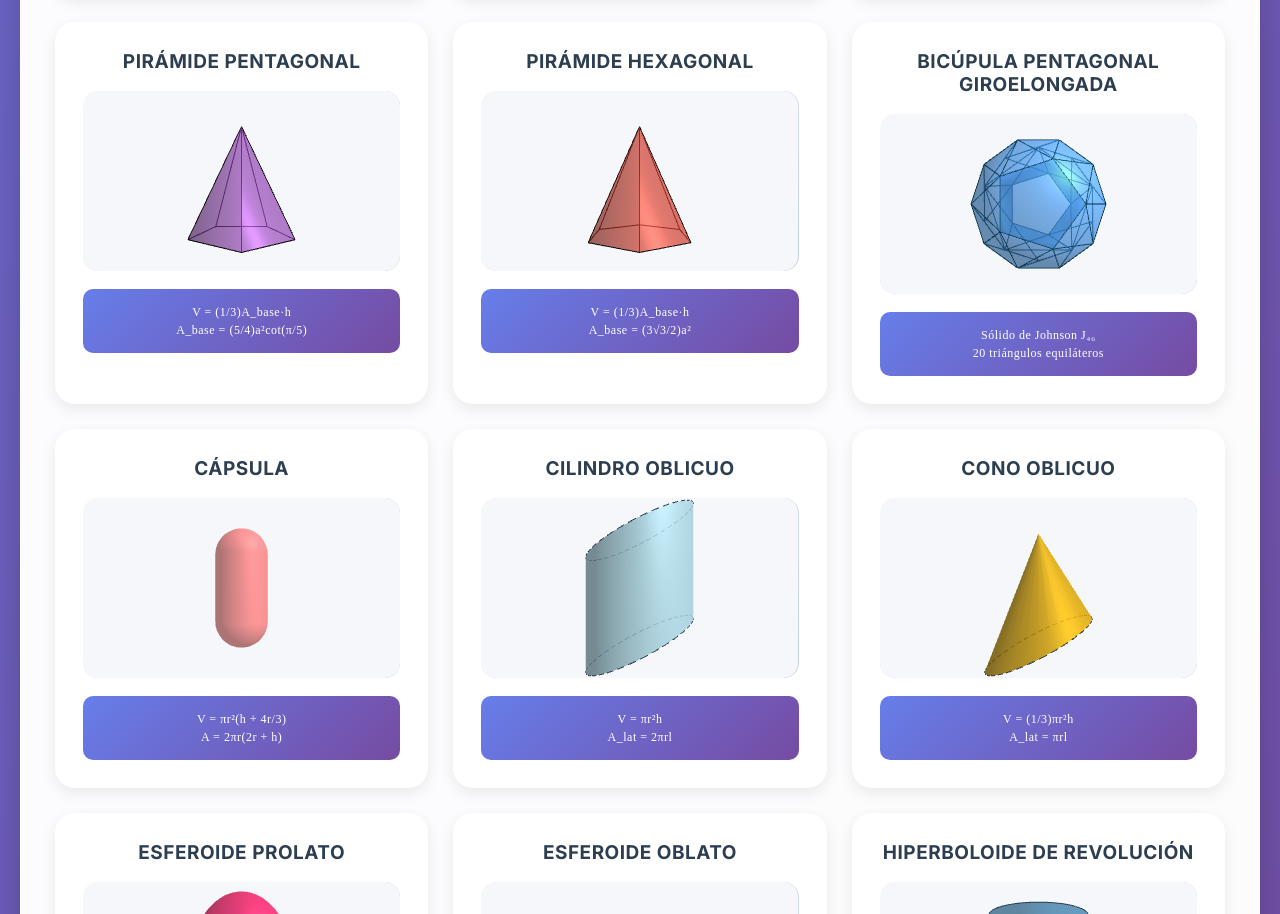
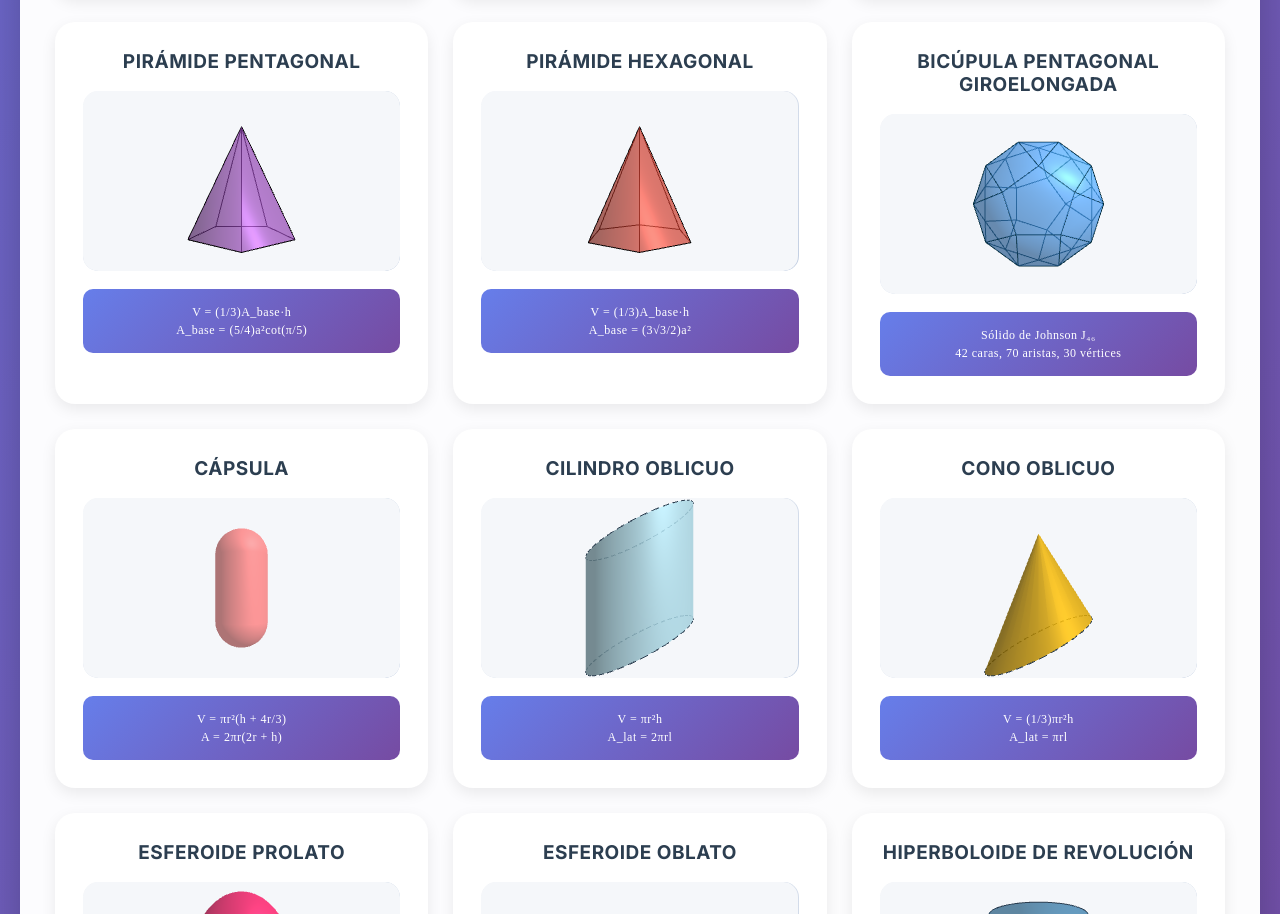
Before and after one commit to YowahEsp/Gemetria2_Avanzada, a plain HTML site: page index.html in a window 1280 px wide. Shown: the part 2379-3293 px from the top of the page. Drawn offline with nearby package versions, Linux system fonts and the light colour scheme; a web font is replaced by a local one.

Commit message:
Update J46 solid description and geometry function
Updated the description and characteristics of the J46 solid in the HTML file. Added a new function to create the geometry for the J46 solid, replacing the previous geometry function for the bicupula.

```diff
--- a/index.html
+++ b/index.html
@@ -661,7 +661,7 @@
                     <div class="figure-container">
                         <div id="mini-bicupula" class="mini-3d-container"></div>
                     </div>
-                    <div class="formula" style="font-size: 12px; line-height: 1.5;">Sólido de Johnson J₄₆<br>20 triángulos equiláteros</div>
+                    <div class="formula" style="font-size: 12px; line-height: 1.5;">Sólido de Johnson J₄₆<br>42 caras, 70 aristas, 30 vértices</div>
                 </div>
                 <div class="figure-card" onclick="open3DModal('capsula')">
                     <div class="figure-title">Cápsula</div>
@@ -750,6 +750,87 @@
             0, 0, 1, 0,
             0, 0, 0, 1
         );
+
+        // Función para crear la geometría exacta del J46 (basada en J46.html)
+        function createJ46Geometry(scale = 1.0) {
+            // Coordenadas exactas de los 30 vértices del J46
+            const vertices = [
+                [-1.618033988749895, 0, 0.43119850192972903],
+                [-1.5388417685876268, -0.5, -0.4311985019297292],
+                [-1.5388417685876268, 0.5, -0.4311985019297292],
+                [-1.3090169943749475, -0.9510565162951535, 0.43119850192972903],
+                [-1.3090169943749475, 0.9510565162951535, 0.43119850192972903],
+                [-0.9510565162951535, -1.3090169943749475, -0.4311985019297292],
+                [-0.9510565162951535, 1.3090169943749475, -0.4311985019297292],
+                [-0.8090169943749475, 0.2628655560595668, 0.9569296140488626],
+                [-0.6881909602355868, -0.5, -0.9569296140488628],
+                [-0.6881909602355868, 0.5, -0.9569296140488628],
+                [-0.5, -1.5388417685876268, 0.43119850192972903],
+                [-0.5, -0.6881909602355868, 0.9569296140488626],
+                [-0.5, 1.5388417685876268, 0.43119850192972903],
+                [0, -1.618033988749895, -0.4311985019297292],
+                [0, 0.85065080835204, 0.9569296140488626],
+                [0, 1.618033988749895, -0.4311985019297292],
+                [0.2628655560595668, -0.8090169943749475, -0.9569296140488628],
+                [0.2628655560595668, 0.8090169943749475, -0.9569296140488628],
+                [0.5, -1.5388417685876268, 0.43119850192972903],
+                [0.5, -0.6881909602355868, 0.9569296140488626],
+                [0.5, 1.5388417685876268, 0.43119850192972903],
+                [0.8090169943749475, 0.2628655560595668, 0.9569296140488626],
+                [0.85065080835204, 0, -0.9569296140488628],
+                [0.9510565162951535, -1.3090169943749475, -0.4311985019297292],
+                [0.9510565162951535, 1.3090169943749475, -0.4311985019297292],
+                [1.3090169943749475, -0.9510565162951535, 0.43119850192972903],
+                [1.3090169943749475, 0.9510565162951535, 0.43119850192972903],
+                [1.5388417685876268, -0.5, -0.4311985019297292],
+                [1.5388417685876268, 0.5, -0.4311985019297292],
+                [1.618033988749895, 0, 0.43119850192972903]
+            ];
+
+            // Definición de las 42 caras (indexadas desde 1, se convertirán a base 0)
+            const faces = [
+                [1,2,4], [1,3,2], [1,5,3], [1,8,5], [2,6,4], [2,9,6], [3,5,7], [3,7,10],
+                [4,6,11], [4,11,12], [5,13,7], [6,14,11], [7,13,16], [11,14,19], [13,15,21],
+                [13,21,16], [14,17,24], [14,24,19], [16,21,25], [16,25,18], [19,24,26], [19,26,20],
+                [21,27,25], [22,30,27], [23,29,28], [24,28,26], [25,27,29], [26,28,30], [27,30,29],
+                [28,29,30], [12,8,1,4], [9,2,3,10], [15,13,5,8], [14,6,9,17], [10,7,16,18],
+                [19,20,12,11], [27,21,15,22], [24,17,23,28], [23,18,25,29], [30,22,20,26],
+                [22,15,8,12,20], [17,9,10,18,23]
+            ];
+
+            const geometry = new THREE.BufferGeometry();
+
+            // Convertir vértices a array plano y escalar
+            const positions = new Float32Array(vertices.flatMap(v => [v[0]*scale, v[1]*scale, v[2]*scale]));
+
+            // Convertir caras a índices triangulados
+            const indices = [];
+            for (const face of faces) {
+                // Convertir índices de base 1 a base 0
+                const f = face.map(i => i - 1);
+
+                if (f.length === 3) {
+                    // Triángulo
+                    indices.push(f[0], f[1], f[2]);
+                } else if (f.length === 4) {
+                    // Cuadrado → 2 triángulos
+                    indices.push(f[0], f[1], f[2]);
+                    indices.push(f[0], f[2], f[3]);
+                } else if (f.length === 5) {
+                    // Pentágono → 3 triángulos (abanico desde primer vértice)
+                    indices.push(f[0], f[1], f[2]);
+                    indices.push(f[0], f[2], f[3]);
+                    indices.push(f[0], f[3], f[4]);
+                }
+            }
+
+            geometry.setIndex(indices);
+            geometry.setAttribute('position', new THREE.BufferAttribute(positions, 3));
+            geometry.computeVertexNormals();
+
+            return geometry;
+        }
+
         function createEdgeCircle(radius, yPos, isDashed, color = 0x2c3e50) {
             const segments = 64;
             const points = [];
@@ -769,9 +850,11 @@
             if (isDashed) line.computeLineDistances();
             return line;
         }
+
         function createModalEdgeCircle(radius, yPos, isDashed) {
             return createEdgeCircle(radius, yPos, isDashed, 0xffffff);
         }
+
         function createSimpleEdgeCircle(radius, yPos, isDashed, color = 0x2c3e50) {
             const segments = 64;
             const points = [];
@@ -790,9 +873,11 @@
             if (isDashed) line.computeLineDistances();
             return line;
         }
+
         function createSimpleModalEdgeCircle(radius, yPos, isDashed) {
             return createSimpleEdgeCircle(radius, yPos, isDashed, 0xffffff);
         }
+
         function createBarrelGeometry(topRadius = 0.7, maxRadius = 1.0, height = 2.0, segments = 32, heightSegments = 24) {
             const geometry = new THREE.BufferGeometry();
             const vertices = [];
@@ -853,81 +938,15 @@
             geometry.setIndex(indices);
             return geometry;
         }
+
         function pushVertex(arr, x, y, z){
             arr.push(x, y, z);
             return (arr.length / 3) - 1;
         }
+
         function addTri(indices, a, b, c){ indices.push(a, b, c); }
         function addQuad(indices, a, b, c, d){ addTri(indices, a, b, c); addTri(indices, a, c, d); }
-        function createGyroElongatedPentagonalBicupola(radius = 1.0, cupolaHeight = 0.45, prismHeight = 0.95) {
-            const verts = [];
-            const indices = [];
-            const nPent = 5;
-            const nDec = 10;
-            const decRadius = radius * 1.6;
-            const pentTop = [];
-            const pentBottom = [];
-            for(let i=0;i<nPent;i++){
-                const ang = (i / nPent) * Math.PI * 2;
-                const x = Math.cos(ang) * radius;
-                const y = Math.sin(ang) * radius;
-                const zTop = prismHeight/2 + cupolaHeight;
-                const zBottom = - (prismHeight/2 + cupolaHeight);
-                pentTop.push(pushVertex(verts, x, y, zTop));
-                pentBottom.push(pushVertex(verts, x, y, zBottom));
-            }
-            const decTop = [];
-            const decBottom = [];
-            for(let i=0;i<nDec;i++){
-                const ang = (i / nDec) * Math.PI * 2;
-                decTop.push(pushVertex(verts, Math.cos(ang) * decRadius, Math.sin(ang) * decRadius, prismHeight/2));
-            }
-            for(let i=0;i<nDec;i++){
-                const ang = ((i + 0.5) / nDec) * Math.PI * 2;
-                decBottom.push(pushVertex(verts, Math.cos(ang) * decRadius, Math.sin(ang) * decRadius, -prismHeight/2));
-            }
-            for(let i=0;i<nDec;i++){
-                const inext = (i+1) % nDec;
-                addTri(indices, decTop[i], decBottom[i], decBottom[inext]);
-                addTri(indices, decTop[i], decBottom[inext], decTop[inext]);
-            }
-            for(let i=0;i<nPent;i++){
-                const dA = (2*i) % nDec;
-                const dB = (2*i + 1) % nDec;
-                const p = pentTop[i];
-                addTri(indices, p, decTop[dA], decTop[dB]);
-                const nextP = pentTop[(i+1)%nPent];
-                const dC = (2*(i+1)) % nDec;
-                addQuad(indices, decTop[dB], decTop[dC], nextP, p);
-            }
-            for(let i=0;i<nPent;i++){
-                const dA = (2*i) % nDec;
-                const dB = (2*i + 1) % nDec;
-                const p = pentBottom[i];
-                addTri(indices, p, decBottom[dB], decBottom[dA]);
-                const nextP = pentBottom[(i+1)%nPent];
-                const dC = (2*(i+1)) % nDec;
-                addQuad(indices, decBottom[dA], decBottom[dC], nextP, p);
-            }
-            const centerTop = pushVertex(verts, 0, 0, prismHeight/2 + cupolaHeight + 0.0001);
-            for(let i=0;i<nPent;i++){
-                const a = pentTop[i];
-                const b = pentTop[(i+1)%nPent];
-                addTri(indices, centerTop, a, b);
-            }
-            const centerBottom = pushVertex(verts, 0, 0, - (prismHeight/2 + cupolaHeight) - 0.0001);
-            for(let i=0;i<nPent;i++){
-                const a = pentBottom[i];
-                const b = pentBottom[(i+1)%nPent];
-                addTri(indices, centerBottom, b, a);
-            }
-            const geometry = new THREE.BufferGeometry();
-            const position = new Float32Array(verts);
-            geometry.setAttribute('position', new THREE.BufferAttribute(position, 3));
-            geometry.setIndex(indices);
-            geometry.computeVertexNormals();
-            return geometry;
-        }
+
         function addTextLabel(scene, text, position) {
             const canvas = document.createElement('canvas');
             const context = canvas.getContext('2d');
@@ -956,6 +975,7 @@
             sprite.scale.set(1, 0.5, 1);
             scene.add(sprite);
         }
+
         function createDashedLine(start, end, material) {
             const points = [start, end];
             const geometry = new THREE.BufferGeometry().setFromPoints(points);
@@ -963,6 +983,7 @@
             line.computeLineDistances();
             return line;
         }
+
         function addDimensionLines(scene, figura, currentMesh) {
             const lineMaterial = new THREE.LineBasicMaterial({ color: 0xff0000 });
             const dashedMat = new THREE.LineDashedMaterial({
@@ -1088,7 +1109,6 @@
                             scene.add(edgeLinePent);
                             const edgeMid = v1.clone().add(v2).multiplyScalar(0.5);
                             edgeMid.y -= 0.45;
-                            // CAMBIADO: era 'a', ahora es 'L'
                             addTextLabel(scene, 'L', edgeMid);
                             const apbLine = new THREE.Line(
                                 new THREE.BufferGeometry().setFromPoints([centerBase, edgeMid.clone().setY(-2.5)]),
@@ -1106,7 +1126,6 @@
                             scene.add(lateralApothemLine);
                             const lateralMid = apexPent.clone().add(edgeMid.clone().setY(-2.5)).multiplyScalar(0.5);
                             lateralMid.x += 0.5;
-                            // CAMBIADO: era 'L', ahora es 'a'
                             addTextLabel(scene, 'a', lateralMid);
                         }
                     }
@@ -1148,7 +1167,6 @@
                             scene.add(edgeLineHex);
                             const edgeMid = v1.clone().add(v2).multiplyScalar(0.5);
                             edgeMid.y -= 0.45;
-                            // CAMBIADO: era 'a', ahora es 'L'
                             addTextLabel(scene, 'L', edgeMid);
                             const apbLine = new THREE.Line(
                                 new THREE.BufferGeometry().setFromPoints([centerBase, edgeMid.clone().setY(-2.5)]),
@@ -1166,28 +1184,43 @@
                             scene.add(lateralApothemLine);
                             const lateralMid = apexHex.clone().add(edgeMid.clone().setY(-2.5)).multiplyScalar(0.5);
                             lateralMid.x += 0.5;
-                            // CAMBIADO: era 'L', ahora es 'a'
                             addTextLabel(scene, 'a', lateralMid);
                         }
                     }
                     break;
                 case 'bicupula':
-                    const angle1 = 0;
-                    const angle2 = (1/5) * Math.PI * 2;
-                    const bRad = 1.0;
-                    const bZ = 0.95/2 + 0.45;
-                    const v1 = new THREE.Vector3(Math.cos(angle1)*bRad, Math.sin(angle1)*bRad, bZ);
-                    const v2 = new THREE.Vector3(Math.cos(angle2)*bRad, Math.sin(angle2)*bRad, bZ);
+                    if (currentMesh && currentMesh.geometry) {
+                        const positions = currentMesh.geometry.attributes.position.array;
+                        // Encontrar dos vértices adyacentes para la arista 'a'
+                        // Los primeros dos vértices en la lista son adyacentes según la primera cara [1,2,4]
+                        const v1 = new THREE.Vector3(positions[0], positions[1], positions[2]);
+                        const v2 = new THREE.Vector3(positions[3], positions[4], positions[5]);
+
+                        // Aplicar la rotación inicial del modelo
                         const euler = new THREE.Euler(-0.2, 0.6, 0);
                         v1.applyEuler(euler);
                         v2.applyEuler(euler);
+
+                        // Dibujar línea de la arista
                         scene.add(new THREE.Line(new THREE.BufferGeometry().setFromPoints([v1, v2]), lineMaterial));
-                    const mid = v1.clone().add(v2).multiplyScalar(0.5).add(new THREE.Vector3(0,0.2,0));
+                        const mid = v1.clone().add(v2).multiplyScalar(0.5).add(new THREE.Vector3(0, 0.2, 0));
                         addTextLabel(scene, 'a', mid);
-                    const hTop = new THREE.Vector3(2.5, 1.0, 0);
-                    const hBot = new THREE.Vector3(2.5, -1.0, 0);
+
+                        // Calcular altura total (diferencia máxima en Y)
+                        let minY = Infinity, maxY = -Infinity;
+                        for (let i = 1; i < positions.length; i += 3) {
+                            const y = positions[i];
+                            if (y < minY) minY = y;
+                            if (y > maxY) maxY = y;
+                        }
+                        const height = maxY - minY;
+
+                        // Dibujar línea de altura a la derecha del modelo
+                        const hTop = new THREE.Vector3(3.0, maxY, 0);
+                        const hBot = new THREE.Vector3(3.0, minY, 0);
                         scene.add(new THREE.Line(new THREE.BufferGeometry().setFromPoints([hTop, hBot]), dashedMat));
-                    addTextLabel(scene, 'h', new THREE.Vector3(2.8, 0, 0));
+                        addTextLabel(scene, 'h', new THREE.Vector3(3.3, (maxY + minY) / 2, 0));
+                    }
                     break;
                 case 'capsula':
                     const capR = [new THREE.Vector3(0, 1.5, 0), new THREE.Vector3(1.5, 1.5, 0)];
@@ -1271,6 +1304,7 @@
                     break;
             }
         }
+
         function openModal(figura) {
             const modal = document.getElementById('modal');
             const titleElem = document.getElementById('modal-title');
@@ -1371,12 +1405,14 @@
                 currentModal = modal;
             }
         }
+
         function closeModal() {
             const modal = document.getElementById('modal');
             modal.style.display = "none";
             document.body.style.overflow = 'auto';
             currentModal = null;
         }
+
         function disposeMiniScenes() {
             Object.values(miniScenes).forEach(sceneData => {
                 if (sceneData) {
@@ -1388,6 +1424,7 @@
             });
             miniScenes = {};
         }
+
         function initializeMini3DScenes() {
             const figures = [
                 'tetraedro_truncado',
@@ -1404,6 +1441,7 @@
                 }
             });
         }
+
         function setupMini3DScene(container, figura) {
             const scene = new THREE.Scene();
             scene.background = new THREE.Color(0xf5f7fa);
@@ -1474,7 +1512,8 @@
                 const wireframe = new THREE.LineSegments(edges, lineMaterial);
                 mesh.add(wireframe);
             } else if (figura === 'bicupula') {
-                const geometry = createGyroElongatedPentagonalBicupola(0.62, 0.35, 0.6);
+                // Usar la geometría exacta del J46 con escala 0.6
+                const geometry = createJ46Geometry(0.6);
                 const material = new THREE.MeshStandardMaterial({
                     color: 0x4aa3ff,
                     metalness: 0.2,
@@ -1609,6 +1648,7 @@
             renderer.render(scene, camera);
             miniScenes[figura] = { scene, renderer };
         }
+
         function open3DModal(figura) {
             disposeMiniScenes();
             const modal = document.getElementById('modal3D');
@@ -1624,7 +1664,7 @@
                 'cuboctaedro': 'Cuboctaedro',
                 'piramide_pentagonal': 'Pirámide Pentagonal',
                 'piramide_hexagonal': 'Pirámide Hexagonal',
-                'bicupula': 'Bicúpula Pentagonal Giroelongada',
+                'bicupula': 'Bicúpula Pentagonal Giroelongada (J46)',
                 'capsula': 'Cápsula',
                 'cilindro_oblicuo': 'Cilindro Oblicuo',
                 'cono_oblicuo': 'Cono Oblicuo',
@@ -1690,14 +1730,13 @@
 <br>A<sub>lat</sub> = <div class="frac"><span class="frac-numer">6·a·ap</span><span class="frac-denom">2</span></div>
 <br><br>6 caras triangulares laterales`,
                 'bicupula': `Sólido de Johnson J₄₆
-<br><br>Área: A = (10 + 5√3)a² ≈ 18.66 a²
-<br>Volumen: V ≈ 6.91 a³
-<br><br>Donde:
-<br>a = longitud de la arista
-<br>h = altura total (≈ 1.85a)
-<br><br>Caras:
-<br>• 30 triángulos equiláteros
-<br>• 10 pentágonos regulares`,
+<br><br>Área: A = ½(20 + 15√3 + √(25 + 10√5)) a² ≈ 26.43 a²
+<br>Volumen: V = (5/3 + 4√5/3 + 5/6 √(2√(650 + 290√5) - 2√5 - 2)) a³ ≈ 11.40 a³
+<br><br>Características:
+<br>• 42 caras: 30 triángulos, 10 cuadrados, 2 pentágonos
+<br>• 70 aristas
+<br>• 30 vértices
+<br>• Simetría D<sub>5d</sub> (diedro pentagonal)`,
                 'capsula': `Volumen: V = πr²(h+<div class="frac"><span class="frac-numer">4r</span><span class="frac-denom">3</span></div>)
 <br><br>Área: A = 2πr(2r+h)
 <br><br>Composición:
@@ -1760,6 +1799,7 @@
                 setup3DScene(container, figura);
             }, 100);
         }
+
         function createCuboctahedronGeometry(radius) {
             const vertices = [
                 1, 1, 0,   1, -1, 0,  -1, 1, 0,  -1, -1, 0,
@@ -1780,6 +1820,7 @@
             geometry.computeVertexNormals();
             return geometry;
         }
+
         function createObliqueParallelepipedGeometry() {
             const A = [-1.0, 0, 0.5];
             const B = [0, 0, 1.0];
@@ -1807,6 +1848,7 @@
             geometry.computeVertexNormals();
             return geometry;
         }
+
         function createTruncatedCubeGeometry(radius) {
             const k = Math.sqrt(2) - 1;
             const raw = [
@@ -1838,6 +1880,7 @@
             geometry.computeVertexNormals();
             return geometry;
         }
+
         function setup3DScene(container, figura) {
             if (animationFrameId) {
                 cancelAnimationFrame(animationFrameId);
@@ -1947,7 +1990,8 @@
                 currentMesh.add(wire);
                 currentCamera.position.set(3.5, 2.5, 4);
             } else if (figura === 'bicupula') {
-                const geometry = createGyroElongatedPentagonalBicupola(1.0, 0.45, 0.95);
+                // Usar la geometría exacta del J46 con escala 1.0
+                const geometry = createJ46Geometry(1.0);
                 const mat = new THREE.MeshPhongMaterial({
                     color: 0x4aa3ff,
                     shininess: 80,
@@ -1962,6 +2006,7 @@
                 const lineMat = new THREE.LineBasicMaterial({ color: 0x022b3a, linewidth: 2 });
                 const wire = new THREE.LineSegments(edges, lineMat);
                 currentMesh.add(wire);
+                // Aplicar rotación inicial (igual que en J46.html)
                 currentMesh.rotation.x = -0.2;
                 currentMesh.rotation.y = 0.6;
                 currentCamera.position.set(4, 3, 5);
@@ -2294,6 +2339,7 @@
             };
             window.addEventListener('resize', handleResize);
         }
+
         function close3DModal() {
             const modal = document.getElementById('modal3D');
             if (modal) {
@@ -2322,6 +2368,7 @@
             currentModal = null;
             document.body.style.overflow = 'auto';
         }
+
         window.onclick = function(event) {
             if (event.target === document.getElementById('modal')) {
                 closeModal();
@@ -2329,6 +2376,7 @@
                 close3DModal();
             }
         };
+
         document.addEventListener('keydown', function(event) {
             if (event.key === 'Escape') {
                 if (currentModal) {
@@ -2340,6 +2388,7 @@
                 }
             }
         });
+
         window.addEventListener('beforeunload', () => {
             if (animationFrameId) cancelAnimationFrame(animationFrameId);
             if (currentRenderer) currentRenderer.dispose();
@@ -2347,6 +2396,7 @@
                 if (sceneData.renderer) sceneData.renderer.dispose();
             });
         });
+
         window.addEventListener('load', initializeMini3DScenes);
     </script>
 </body>
```
Lines whose indentation alone changed are shown as unchanged.
